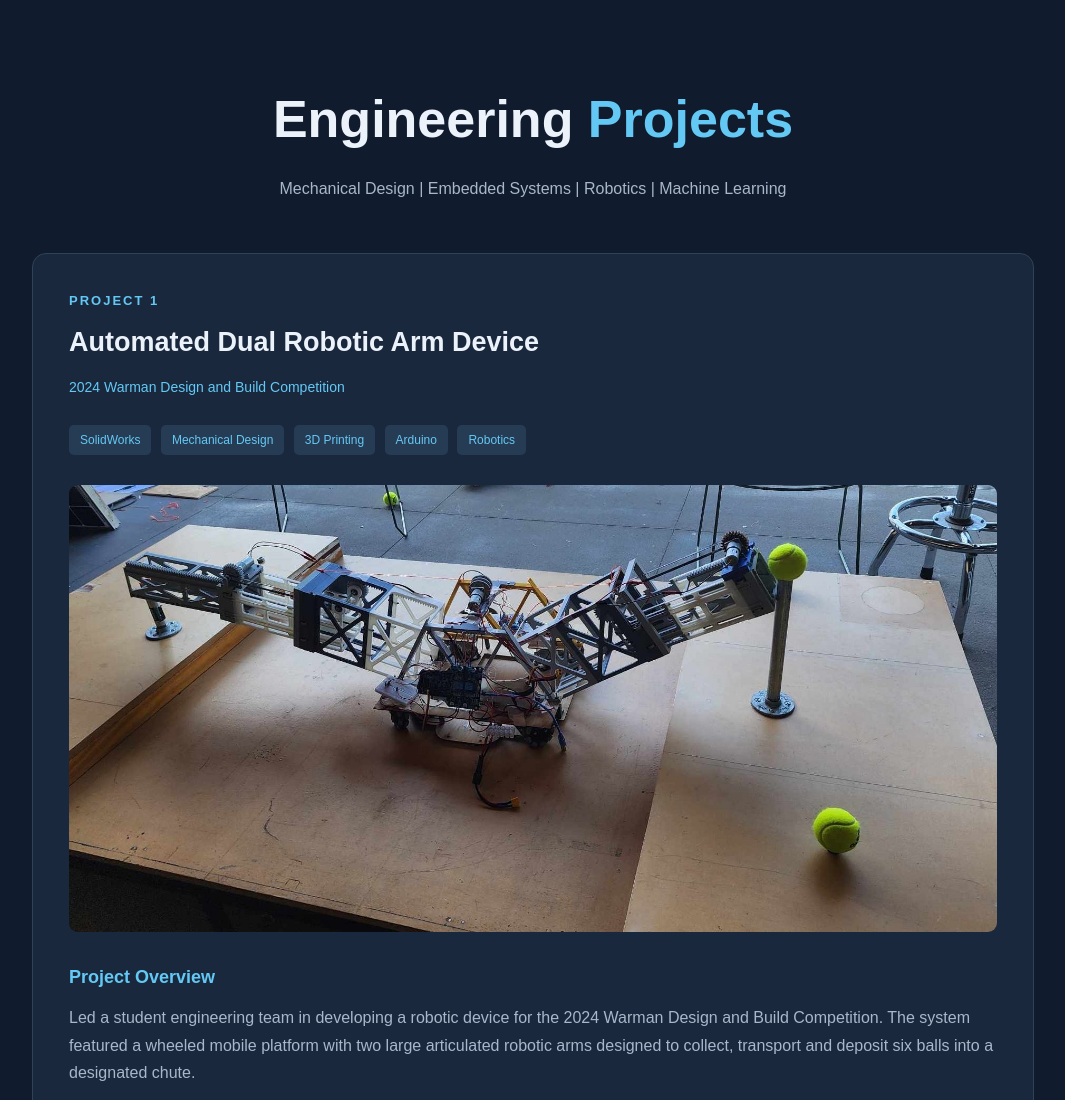
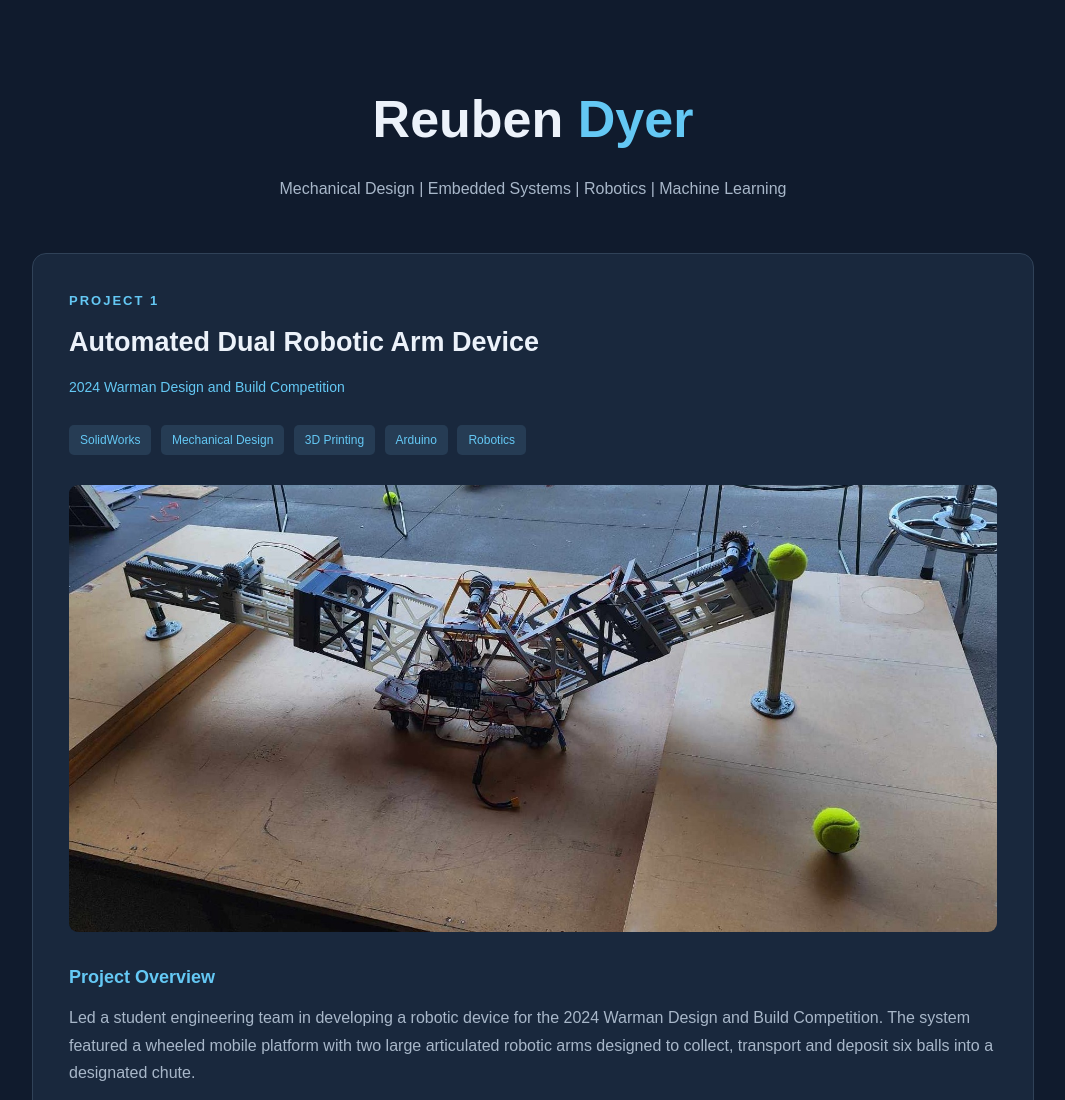
Before and after one commit to reubendyer1/reubendyer1.github.io, a plain HTML site: page index.html in a window 1280 px wide. Shown: the top 1100 px of the page, without its empty margins (107-1172 px from the left). Drawn offline with Linux system fonts and the light colour scheme.

Commit message:
Update index.html

```diff
--- a/index.html
+++ b/index.html
@@ -113,7 +113,7 @@
 </head>
 <body>
   <header>
-    <h1>Engineering <span class="accent">Projects</span></h1>
+    <h1>Reuben <span class="accent">Dyer</span></h1>
     <p class="subtitle">
       Mechanical Design | Embedded Systems |
       Robotics | Machine Learning
```
